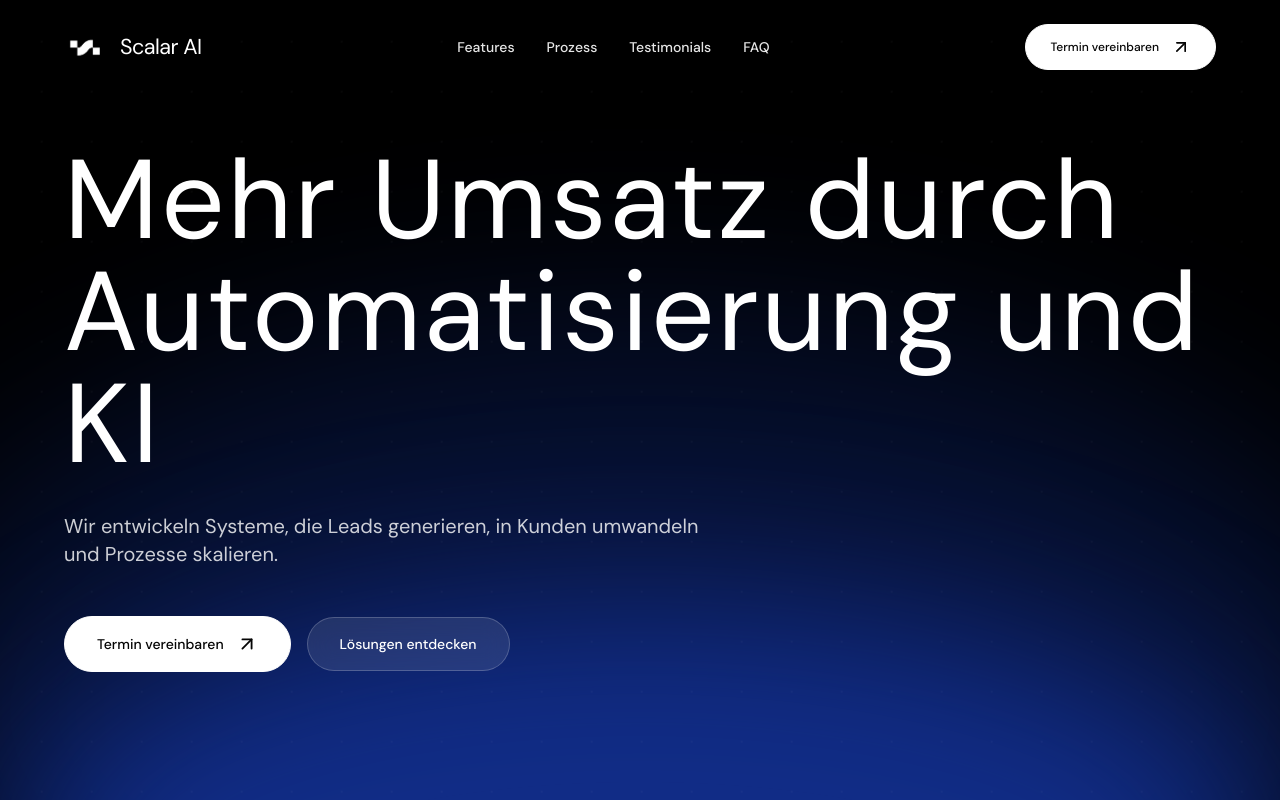
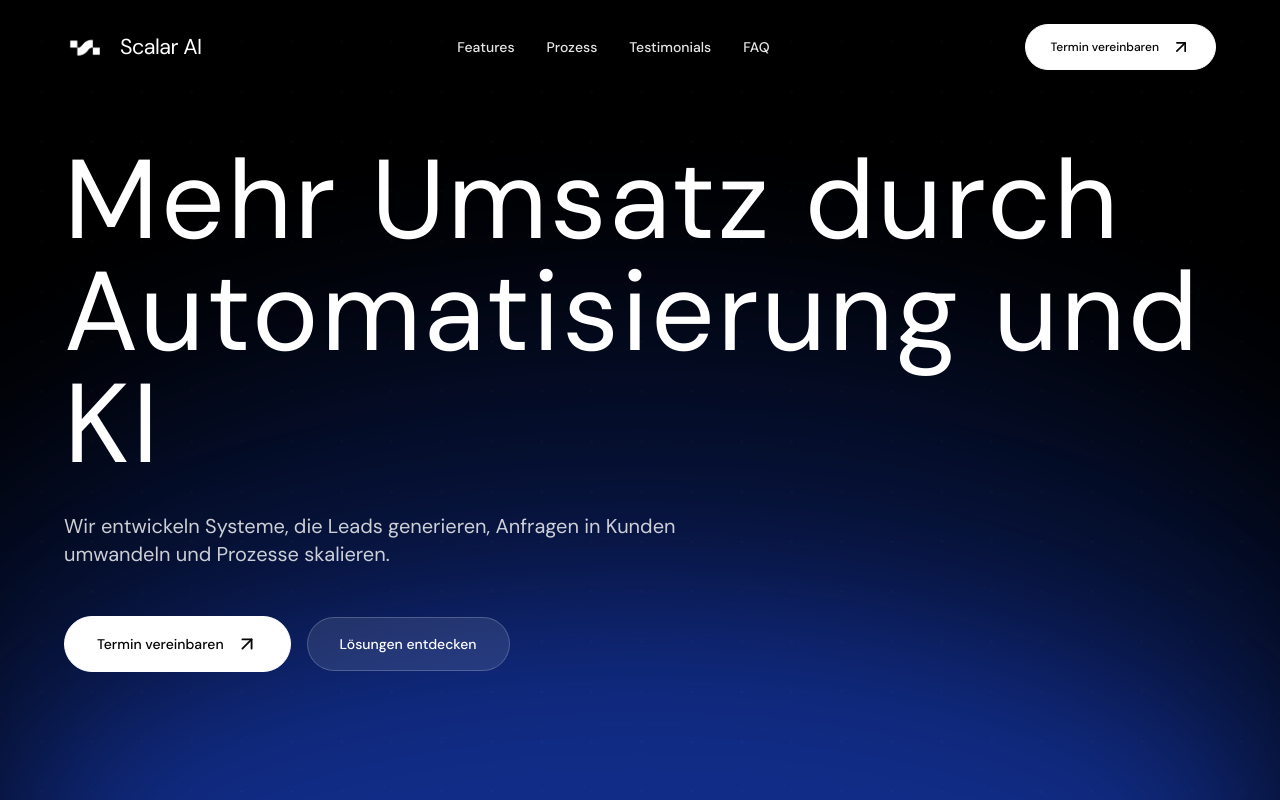
Before and after one commit to HenrikFrs/scalar_website, a React (Vite) app: page / in a window 1280 px wide. Shown: the top 800 px of the page. Built offline with nearby package versions, Linux system fonts and the light colour scheme.

Commit message:
Updated hero subtitle

```diff
--- a/src/components/Header.jsx
+++ b/src/components/Header.jsx
@@ -308,8 +308,8 @@ export const Hero = () => {
         </h1>
 
         <p className="hero-element text-lg md:text-xl text-white/80 font-regular max-w-2xl mb-10 leading-relaxed text-left">
-          Wir entwickeln Systeme, die Leads generieren, in Kunden umwandeln und
-          Prozesse skalieren.
+          Wir entwickeln Systeme, die Leads generieren, Anfragen in Kunden
+          umwandeln und Prozesse skalieren.
         </p>
 
         <div className="hero-element flex flex-col sm:flex-row items-start lg:items-center gap-4 w-full sm:w-auto mt-2">
```
